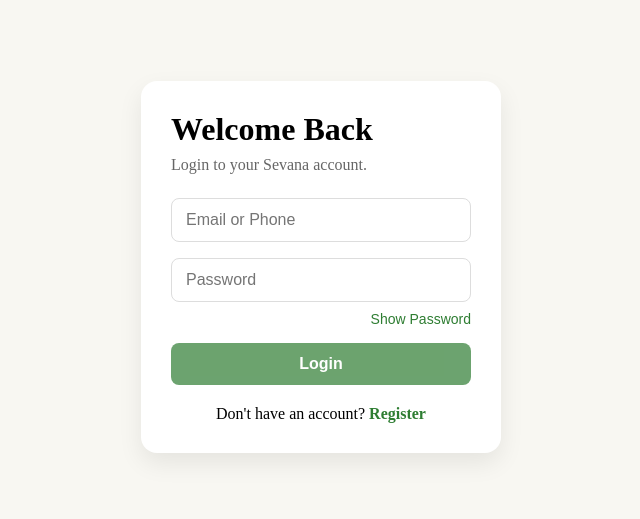
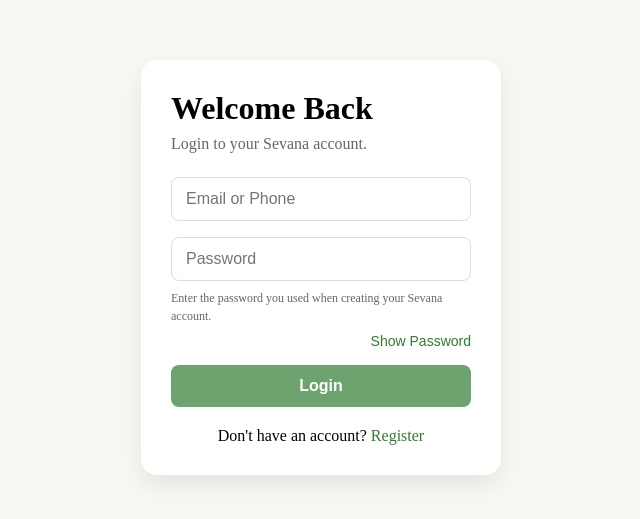
Before and after one commit to chandraprakashmishra18/sevana, a React (Vite) app in the folder sevana-files/: page / in a window 1280 px wide. Shown: the part 133-652 px from the top of the page, without its empty margins (319-959 px from the left). Built offline with nearby package versions, Linux system fonts and the light colour scheme; no server answers.

Commit message:
Improved login screen validation and UX

```diff
--- a/sevana-files/src/Screens/Auth/LoginScreen.jsx
+++ b/sevana-files/src/Screens/Auth/LoginScreen.jsx
@@ -73,7 +73,10 @@
           autoComplete="username"
           value={identifier}
           disabled={loading}
-          onChange={(e) => setIdentifier(e.target.value)}
+          onChange={(e) => {
+            setIdentifier(e.target.value);
+            setError("");
+          }}
           required
           style={inputStyle}
         />
@@ -84,10 +87,25 @@
           autoComplete="current-password"
           value={password}
           disabled={loading}
-          onChange={(e) => setPassword(e.target.value)}
+          onChange={(e) => {
+            setPassword(e.target.value);
+            setError("");
+          }}
           required
           style={inputStyle}
         />
+
+        <p
+          style={{
+            fontSize: 12,
+            color: "#666",
+            marginTop: -8,
+            marginBottom: 15,
+            lineHeight: 1.5,
+          }}
+        >
+          Enter the password you used when creating your Sevana account.
+        </p>
 
         <div
           style={{
@@ -126,13 +144,18 @@
 
         <button
           type="submit"
-          disabled={loading || !identifier.trim() || !password}
+          disabled={
+            loading || !identifier.trim() || !password || password.length < 8
+          }
           style={{
             ...buttonStyle,
-            opacity: loading || !identifier.trim() || !password ? 0.7 : 1,
+            opacity:
+              loading || !identifier.trim() || !password || password.length < 8
+                ? 0.7
+                : 1,
 
             cursor:
-              loading || !identifier.trim() || !password
+              loading || !identifier.trim() || !password || password.length < 8
                 ? "not-allowed"
                 : "pointer",
           }}
@@ -147,16 +170,21 @@
           }}
         >
           Don't have an account?{" "}
-          <span
+          <button
+            type="button"
             onClick={!loading ? onSwitch : undefined}
             style={{
               color: "#2E7D32",
               cursor: loading ? "default" : "pointer",
               fontWeight: 600,
+              background: "none",
+              border: "none",
+              padding: 0,
+              font: "inherit",
             }}
           >
             Register
-          </span>
+          </button>
         </p>
       </form>
     </div>
```
